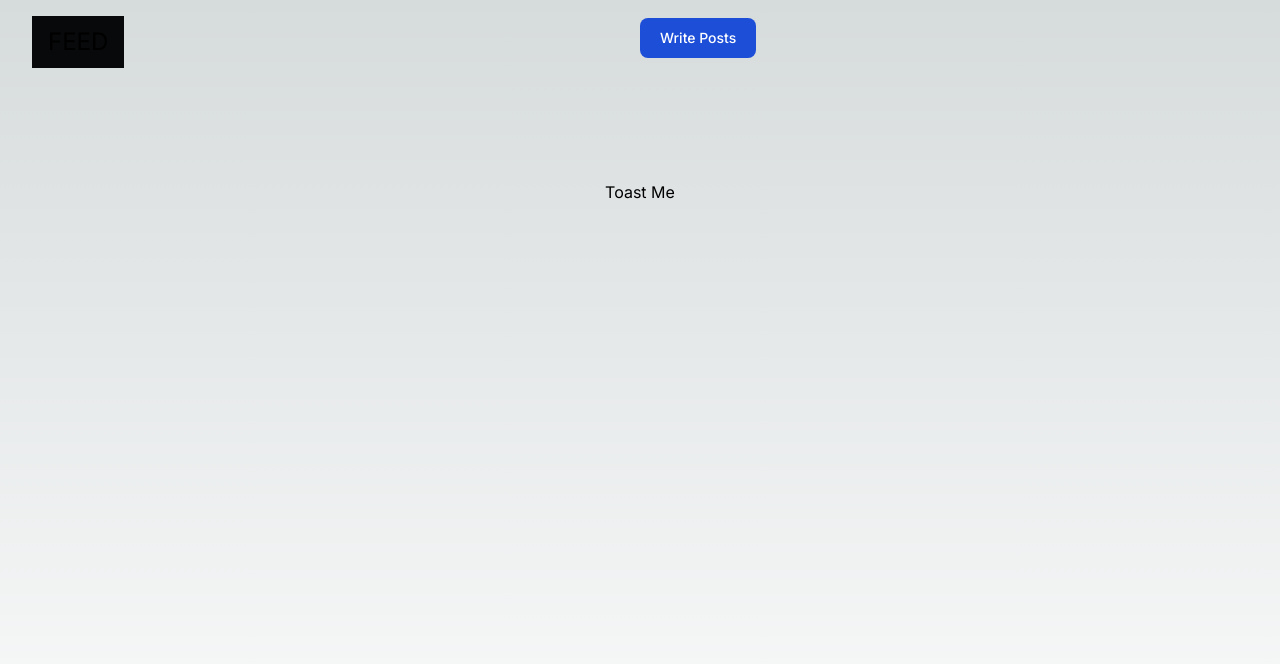
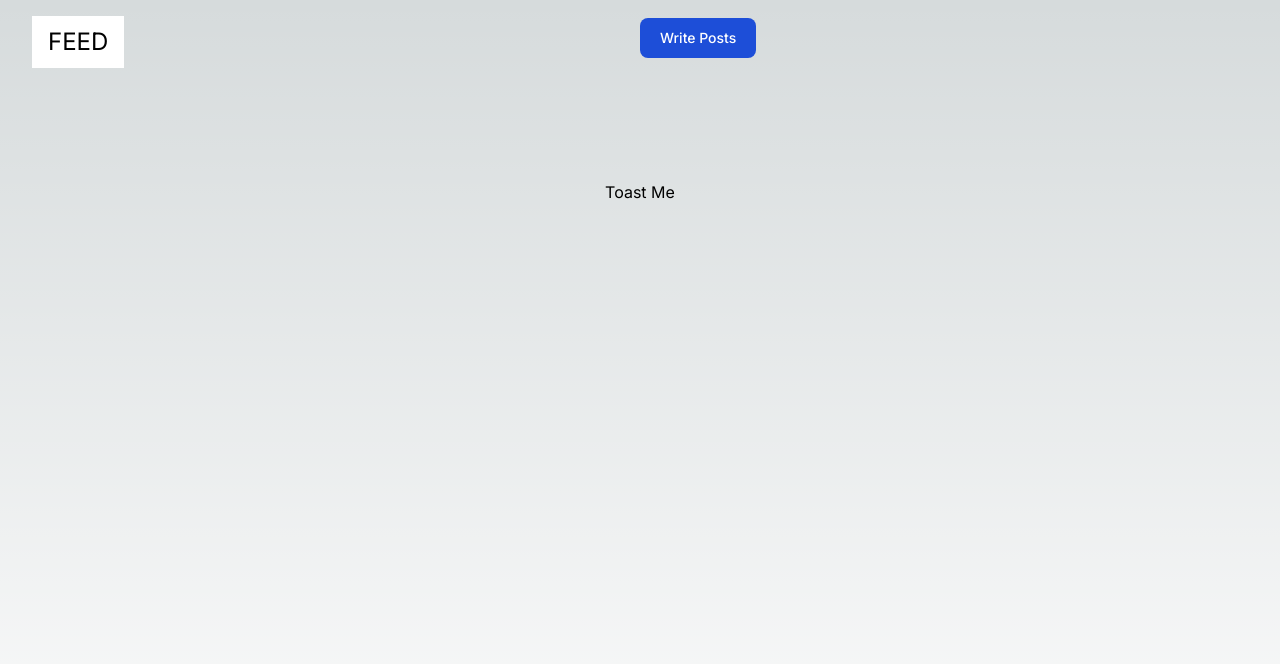
Before and after one commit to dannywo/nextfire-app, a Next.js app: page / in a window 1280 px wide. Shown: the top 664 px of the page. Built offline with nearby package versions, Linux system fonts and the light colour scheme.

Commit message:
Adjust style for light and dark mode

```diff
--- a/app/globals.css
+++ b/app/globals.css
@@ -8,7 +8,8 @@
     --background-end-rgb: 255, 255, 255;
     --color-bg: #4f4f4f97;
     --color-blue: #1e90ff;
-    --color-text: #08090a;
+    --color-text: #ffffff;
+    --color-text-logo: #000000;
 }
 
 @media (prefers-color-scheme: dark) {
@@ -16,8 +17,8 @@
         --foreground-rgb: 255, 255, 255;
         --background-start-rgb: 0, 0, 0;
         --background-end-rgb: 0, 0, 0;
-        --color-text: #ffffff;
-        --color-text-logo: black;
+        --color-text: #000000;
+        --color-text-logo: #ffffff;
     }
 }
 
```
